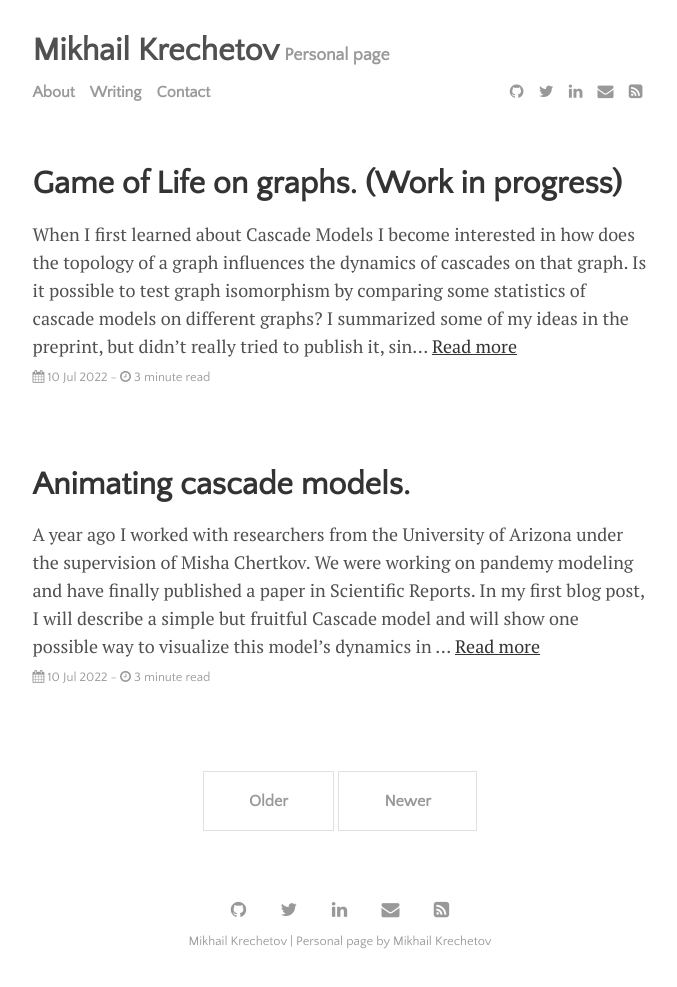
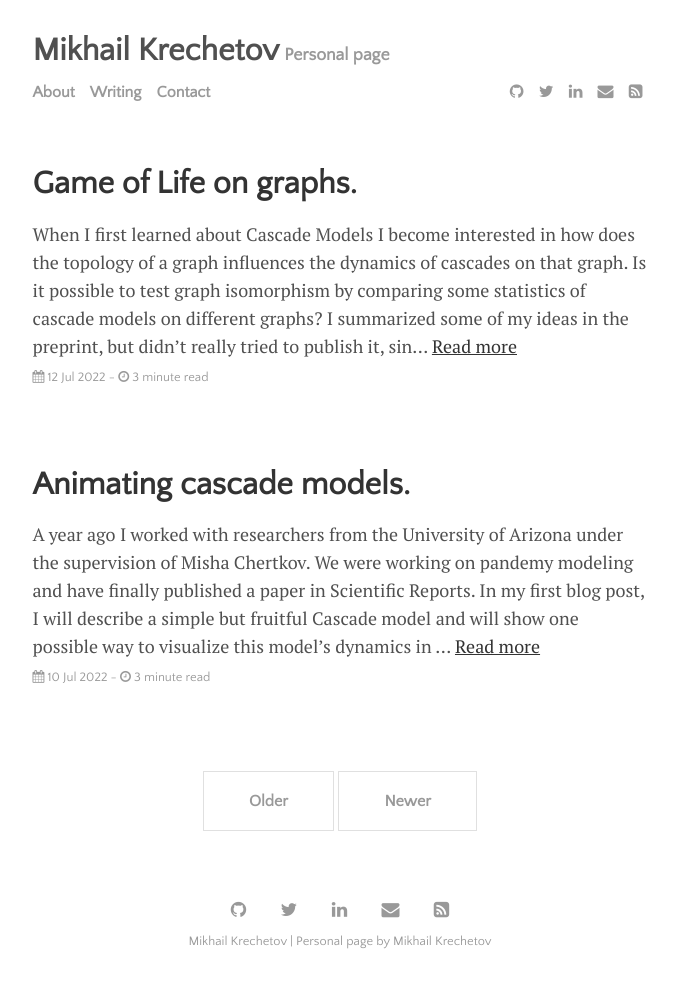
Before and after one commit to mkrechetov/mkrechetov.github.io, a Jekyll site: the page built from index.html, in a window 1280 px wide. Shown: the whole page, without its empty margins (300-977 px from the left). Built offline with Jekyll 4.4.1, drawn with Linux system fonts in a browser that asks for light colours; the list of posts is cut into pages by our own code.

Commit message:
Finalize a first post on Life

```diff
--- a/_posts/2022-07-10-game_of_life_on_graphs.markdown
+++ b/_posts/2022-07-10-game_of_life_on_graphs.markdown
@@ -1,7 +1,7 @@
 ---
 layout: post
-title:  "Game of Life on graphs. (Work in progress)"
-date:   2022-07-10 21:10:00 +0300
+title:  "Game of Life on graphs."
+date:   2022-07-12 21:46:00 +0300
 categories: Game-of-life-and-graphs
 usemathjax: true
 ---
```
Also changed, not shown: other parts of _posts/2022-07-10-game_of_life_on_graphs.markdown (+1 -2 lines).
